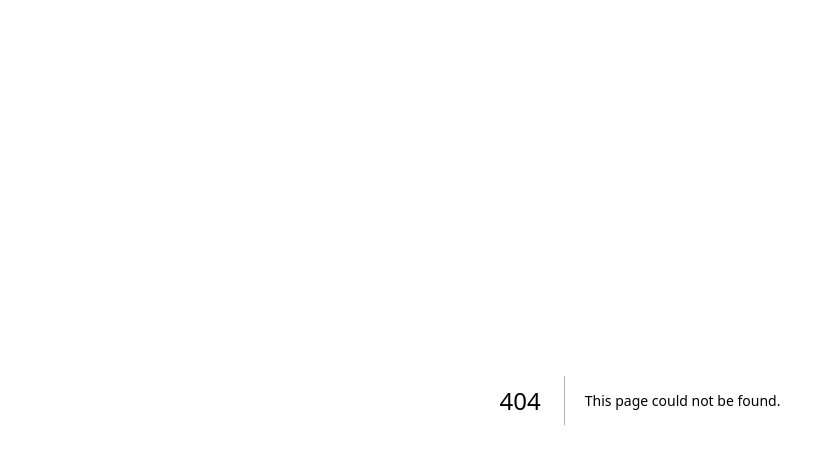
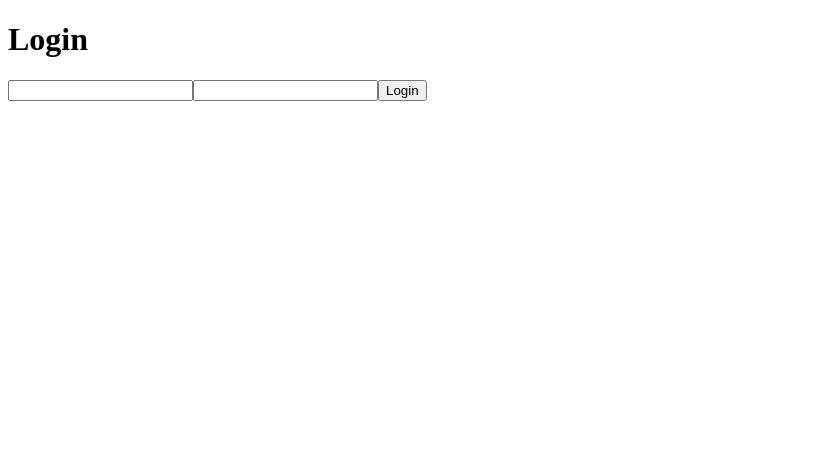
Before and after one commit to Yann2408/Projet-couture-front, a Next.js app: page /login in a window 1280 px wide. Before the commit this address had no page. Shown: the top 464 px of the page, without its empty margins (0-835 px from the left). Built offline with nearby package versions, Linux system fonts and the light colour scheme.

Commit message:
wip login token

```diff
--- a/app/layout.tsx
+++ b/app/layout.tsx
@@ -5,8 +5,8 @@ import "./globals.css";
 const inter = Inter({ subsets: ["latin"] });
 
 export const metadata: Metadata = {
-  title: "Create Next App",
-  description: "Generated by create next app",
+  title: "Projet couture",
+  description: "",
 };
 
 export default function RootLayout({
--- a/app/login.tsx
+++ b/app/login/page.tsx
@@ -1,8 +1,3 @@
-"use client";
-
-import { useState } from 'react';
-import axios from 'axios';
-import { useRouter } from 'next/navigation';
 import LoginForm from '@/components/form/login';
 
 const Login = () => {
--- a/components/form/login.tsx
+++ b/components/form/login.tsx
@@ -1,40 +1,112 @@
-import axios from "axios";
-import { useRouter } from "next/router";
+"use client";
+
+import axios, { AxiosError } from "axios";
+import { useRouter } from "next/navigation";
 import { useState } from "react";
+import * as Yup from 'yup';
+
+interface ValidationErrors {
+    [key: string]: string;
+}
+
+interface ApiErrorResponse {
+    errors: {
+        [key: string]: string[];
+    };
+}
 
 const LoginForm = () => {
 
-    const [email, setEmail] = useState<string>('');
-    const [password, setPassword] = useState<string>('');
-    const router = useRouter();
+    const router = useRouter()
 
-    console.log("email",email)
-    console.log("password",password)
+    const [email, setEmail] = useState<string>('')
+    const [password, setPassword] = useState<string>('')
+    const [errors, setErrors] = useState<ValidationErrors>({})
+    const [tokenError,setTokenErrors] = useState<string>("")
+
+    console.log(errors)
+
+    const loginSchema = Yup.object({
+        email: Yup.string()
+            .email()
+            .required('L\'email est obligatoire'),
+        password: Yup.string()
+            .required('Le mot de passe est obligatoire'),
+    });
 
     const handleLogin = async () => {
 
+        setErrors({})
+        setTokenErrors("")
+
+        const data = {
+            email: email,
+            password: password
+        }
+
         try {
+
             const token = await axios.get('http://localhost:8000/sanctum/csrf-cookie')
 
-            console.log('token', token.data)
+            console.log(token)
+
+            await loginSchema.validate(data, { abortEarly: false })
+
+            console.log("passe la")
 
             const response = await axios.post('http://localhost:8000/api/login', {
-            email,
-            password
-        }, {
-            headers: {
-                // 'X-CSRF-TOKEN': token.data
-                // 'X-CSRF-TOKEN': window.Laravel.csrfToken
-            }
-        });
+                data
+            }, {
+                // headers: {
+                    // 'X-CSRF-TOKEN': token.data
+                    // 'X-CSRF-TOKEN': window.Laravel.csrfToken
+                // }
+            });
 
-            localStorage.setItem('access_token', response.data.access_token);
-            localStorage.setItem('user', JSON.stringify(response.data.user));
+            // localStorage.setItem('access_token', response.data.access_token);
+            // localStorage.setItem('user', JSON.stringify(response.data.user));
             router.push('/dashboard');
 
-        } catch (error) {
-            console.error(error);
-            // Afficher un message d'erreur à l'utilisateur
+        } catch (error: unknown) {
+
+            console.log("errors2")
+            console.log(error)
+
+            const validationErrors: ValidationErrors = {};
+
+            if (error instanceof Yup.ValidationError) {
+                error.inner.forEach((err) => {
+                    if (err instanceof Yup.ValidationError && err.path !== undefined) {
+                        validationErrors[err.path] = err.message;
+                    }
+                });
+
+                setErrors(validationErrors);
+
+            }
+            if (axios.isAxiosError(error)) {
+                const axiosError = error as AxiosError<ApiErrorResponse>;
+                if (axiosError.response && axiosError.response.data) {
+
+                    if (axiosError.response.request.status === 419) {
+                        setTokenErrors("email ou mot de passe invalide")
+                    }
+                    const apiErrors = axiosError.response.data.errors;
+
+
+                    console.log("axiosError.response.data.errors")
+                    console.log(axiosError.response.data)
+                    if (apiErrors) {
+                        Object.keys(apiErrors).forEach((key) => {
+                            validationErrors[key] = apiErrors[key][0];
+                        });
+                    }
+                }
+                setErrors(validationErrors);
+            } else {
+                // Gérer d'autres types d'erreurs ici
+                console.error('Une erreur s\'est produite:', error);
+            }
         }
     }
 
@@ -54,6 +126,9 @@ const LoginForm = () => {
                 onChange={(e) => setPassword(e.target.value)}
             />
             <button onClick={handleLogin}>Login</button>
+            {errors.password && <p>{errors.password}</p>}
+            {errors.email && <p>{errors.email}</p>}
+            {tokenError && <p>{tokenError}</p>}
         </div>
     );
 }
--- a/components/form/register.tsx
+++ b/components/form/register.tsx
@@ -1,3 +1,5 @@
+"use client";
+
 import { useState } from 'react';
 import router from "next/router";
 import axios from '../../lib/axios'
@@ -19,7 +21,8 @@ const RegisterForm = () => {
         try {
             const token = await axios.get('http://localhost:8000/sanctum/csrf-cookie')
 
-            const response = await axios.post(`${process.env.API_URL}/api/register`, {
+            // const response = await axios.post(`${process.env.API_URL}/api/register`, {
+                const response = await axios.post(`http://localhost:8000/api/register`, {
                 name,
                 email,
                 password,
--- a/package.json
+++ b/package.json
@@ -13,7 +13,8 @@
     "next": "14.2.3",
     "react": "^18",
     "react-dom": "^18",
-    "react-router-dom": "^6.23.0"
+    "react-router-dom": "^6.23.0",
+    "yup": "^1.4.0"
   },
   "devDependencies": {
     "@types/node": "^20",
```
Also changed, not shown: app/page.tsx (+1 -9 lines), app/register/page.tsx (renamed from app/register.tsx), 2 other files (tests, documents, lock files or other folders).
